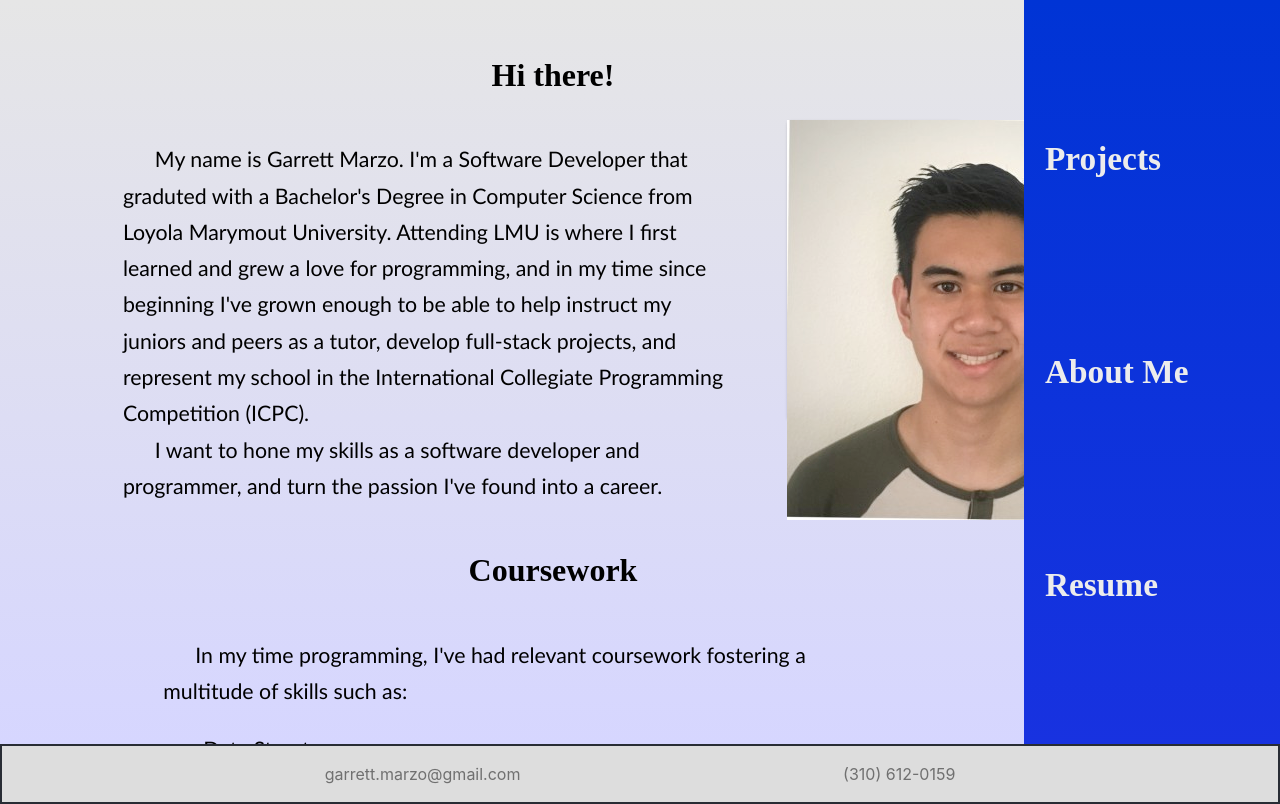
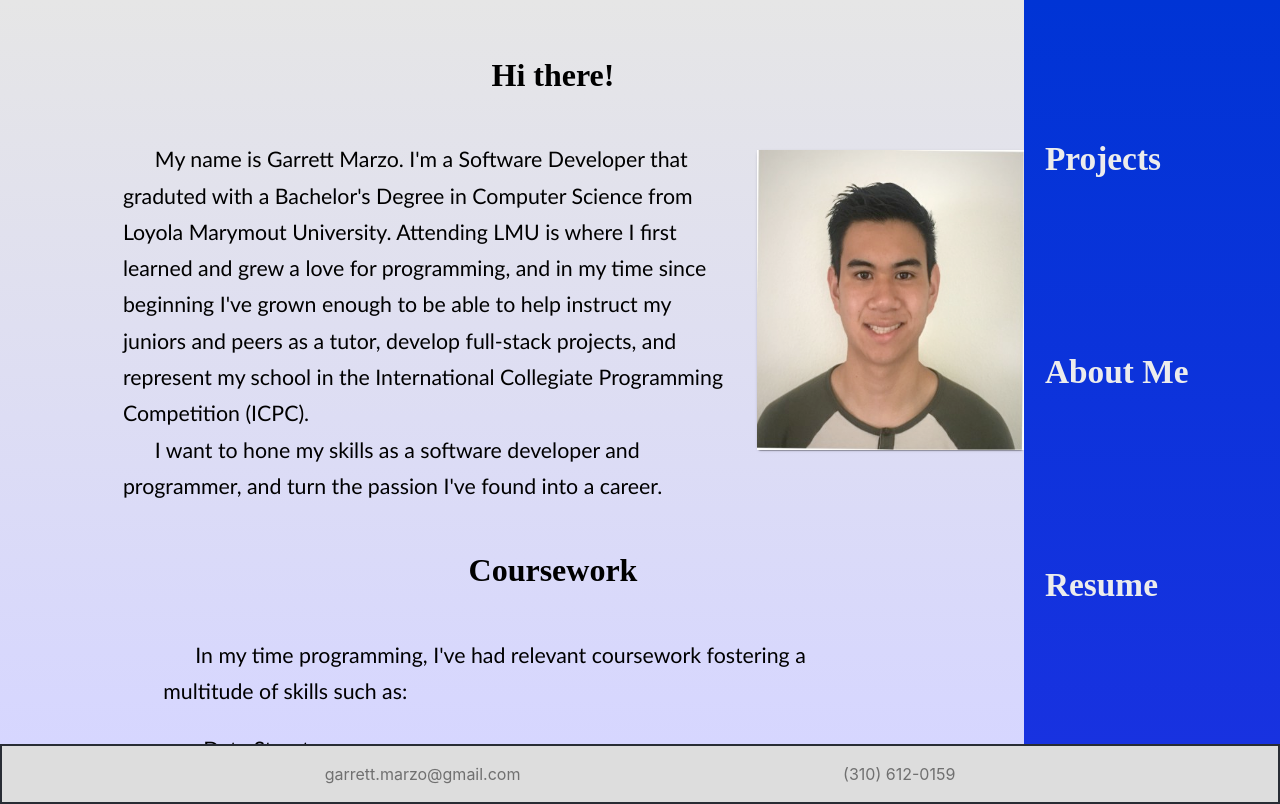
Before and after one commit to gmarzo/portfolio, a React (Create React App) app in the folder marzo_portfolio/: page / in a window 1280 px wide. Shown: the part 800-1604 px from the top of the page. Built offline with nearby package versions, Linux system fonts and the light colour scheme.

Commit message:
Altered picture format

```diff
--- a/marzo_portfolio/src/pages/AboutPage.jsx
+++ b/marzo_portfolio/src/pages/AboutPage.jsx
@@ -26,7 +26,9 @@ const AboutPage = () => {
           &emsp;&emsp;I want to hone my skills as a software developer and
           programmer, and turn the passion I've found into a career.
         </p>
-        <Paper style={{ height: 300, width: 175, marginLeft: 50 }}>
+        <Paper
+          style={{ height: 300, width: 300, marginLeft: 20, marginTop: 30 }}
+        >
           <img src={selfie} alt="" className="pfp" />
         </Paper>
       </div>
--- a/marzo_portfolio/src/styles/About.css
+++ b/marzo_portfolio/src/styles/About.css
@@ -34,8 +34,8 @@
 }
 
 .pfp {
-  height: 400;
-  width: 250;
+  height: 100%;
+  width: 100%;
 }
 
 .content-container:last-of-type {
```
